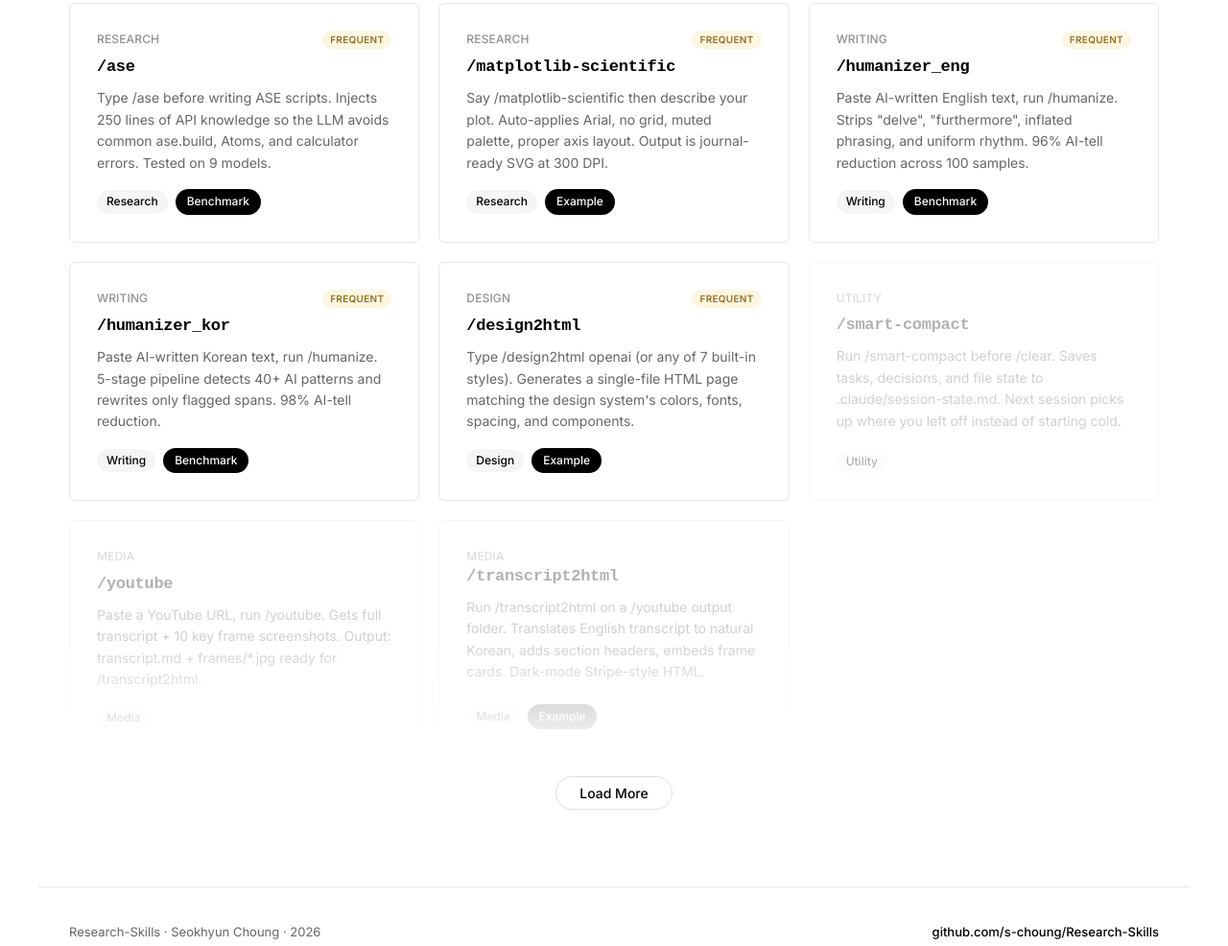
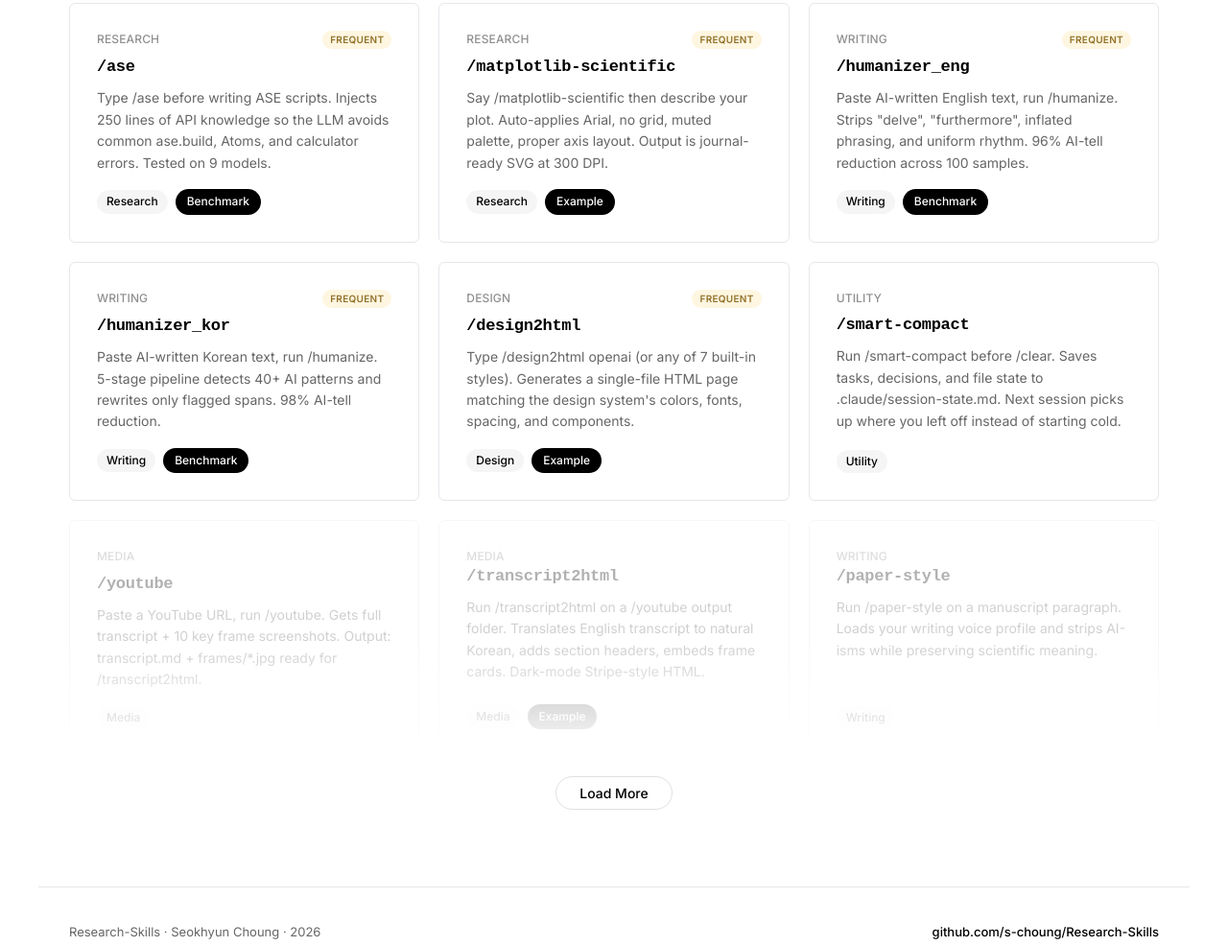
Before and after one commit to s-choung/Research-Skills, a plain HTML site: page index.html in a window 1280 px wide. Shown: the part 572-1558 px from the top of the page at 96% size. Drawn offline with Linux system fonts and the light colour scheme.

Commit message:
Fade cards 7-9, hide 10+, Load More reveals all

```diff
--- a/index.html
+++ b/index.html
@@ -498,9 +498,9 @@ function updateFade() {
   cards.forEach(c => {
     const order = parseInt(c.style.order || c.getAttribute('data-order-' + lang) || '99');
     c.classList.remove('faded', 'hidden');
-    if (order >= 6 && order <= 8) {
+    if (order >= 7 && order <= 9) {
       c.classList.add('faded');
-    } else if (order > 8) {
+    } else if (order > 9) {
       c.classList.add('hidden');
     }
   });
```
